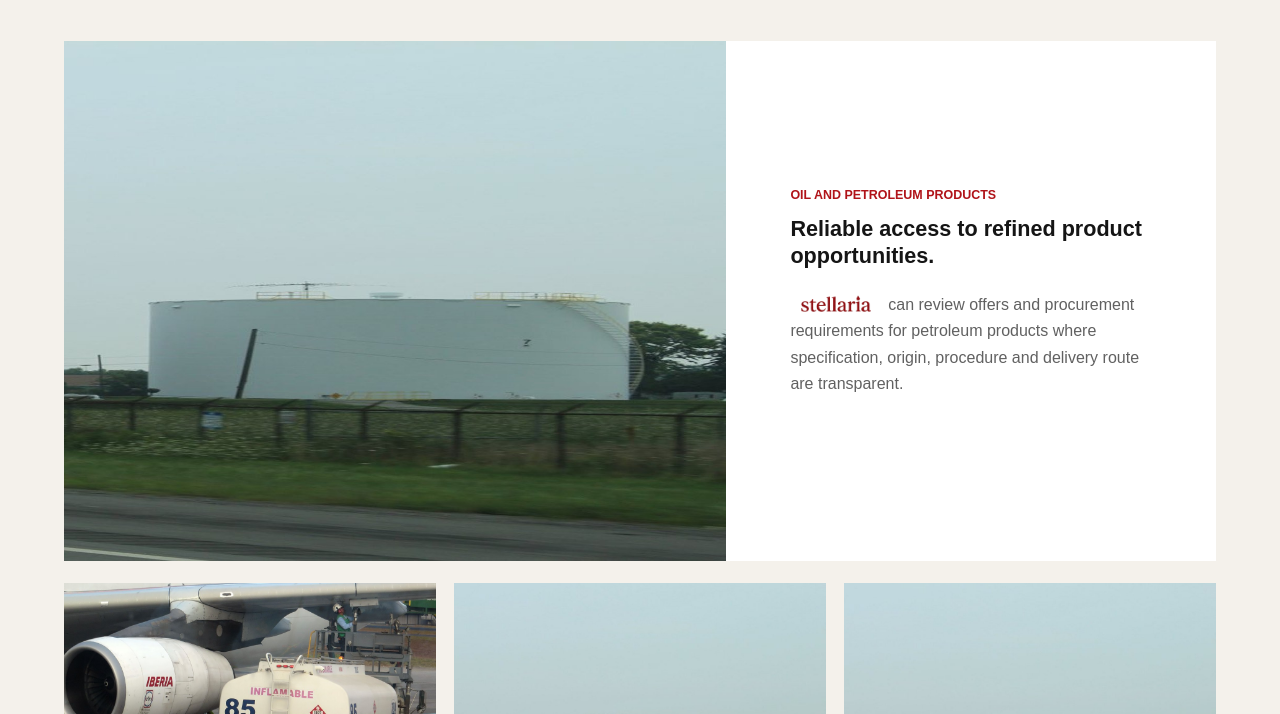
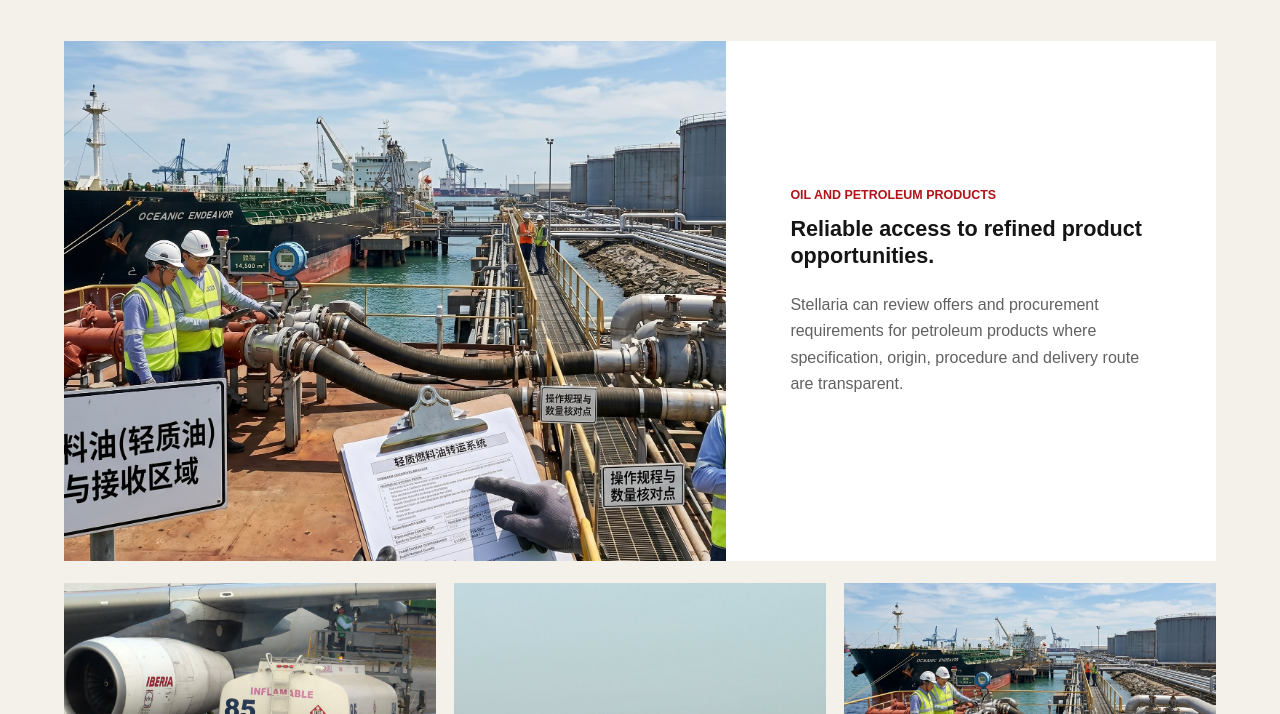
Before and after one commit to kfrem/stellaria-hk-website, a plain HTML site: page index.html in a window 1280 px wide. Shown: the part 2086-2800 px from the top of the page. Drawn offline with Linux system fonts and the light colour scheme.

Commit message:
Refresh Stellaria imagery and clean copy

```diff
--- a/index.html
+++ b/index.html
@@ -9,12 +9,12 @@
     />
     <title>Stellaria Hong Kong Company | Global Trading</title>
     <link rel="icon" type="image/png" href="assets/favicon.png" />
-    <link rel="stylesheet" href="styles.css?v=20260604-refinery-network" />
+    <link rel="stylesheet" href="styles.css?v=20260604-image-refresh" />
   </head>
   <body>
     <header class="site-header">
       <a class="brand" href="#top" aria-label="Stellaria home">
-        <img src="assets/stellaria-logo.png" alt="Stellaria" />
+        <img src="assets/stellaria-logo-clean.png" alt="Stellaria" />
       </a>
       <nav aria-label="Primary navigation">
         <a href="#about" data-i18n="navAbout">Who we are</a>
@@ -52,9 +52,8 @@
           <h2 data-i18n="aboutTitle">A Hong Kong platform for structured commodity procurement.</h2>
         </div>
         <div class="lead-copy">
-          <p data-i18n-html="aboutLead">
-            <span class="inline-logo"><img src="assets/stellaria-logo.png" alt="Stellaria" /></span>
-            works across international supply channels to support demand for refined petroleum
+          <p data-i18n="aboutLead">
+            Stellaria works across international supply channels to support demand for refined petroleum
             products, crude oil, metals and related resources entering the Mainland China market.
           </p>
           <p data-i18n="aboutDetail">
@@ -90,13 +89,12 @@
         </div>
 
         <div class="product-feature">
-          <img src="assets/photos/hero-refinery.jpg" alt="Oil refinery infrastructure" />
+          <img src="assets/photos/d6-terminal.jpg" alt="Petroleum terminal and vessel delivery operations" />
           <div>
             <p class="eyebrow" data-i18n="oilEyebrow">Oil and petroleum products</p>
             <h3 data-i18n="oilTitle">Reliable access to refined product opportunities.</h3>
-            <p data-i18n-html="oilText">
-              <span class="inline-logo"><img src="assets/stellaria-logo.png" alt="Stellaria" /></span>
-              can review offers and procurement requirements for petroleum products where
+            <p data-i18n="oilText">
+              Stellaria can review offers and procurement requirements for petroleum products where
               specification, origin, procedure and delivery route are transparent.
             </p>
           </div>
@@ -114,31 +112,31 @@
             <p data-i18n="prodEn590">Ultra-low sulphur diesel for mobility, industrial distribution and strategic reserves.</p>
           </article>
           <article>
-            <img src="assets/photos/d6-fuel-oil.jpg" alt="Fuel oil refinery and storage infrastructure" />
+            <img src="assets/photos/d6-terminal.jpg" alt="Fuel oil terminal and delivery operations" />
             <h3 data-i18n="prodD6Title">D6 Virgin Fuel Oil</h3>
             <p data-i18n="prodD6">Bulk fuel oil reviewed against volume, procedure, delivery and receiving capability.</p>
           </article>
           <article>
-            <img src="assets/photos/lpg-tanks.jpg" alt="LPG and energy storage infrastructure" />
+            <img src="assets/photos/lpg-distribution.jpg" alt="LPG distribution and industrial energy facility" />
             <h3 data-i18n="prodLpgTitle">LPG</h3>
             <p data-i18n="prodLpg">Liquefied petroleum gas for industrial use, distribution networks and energy programs.</p>
           </article>
           <article>
-            <img src="assets/photos/lng-tanker.jpg" alt="LNG terminal and energy infrastructure" />
+            <img src="assets/photos/lng-energy-terminal.jpg" alt="Gas energy terminal and industrial infrastructure" />
             <h3 data-i18n="prodLngTitle">LNG</h3>
             <p data-i18n="prodLng">Liquefied natural gas opportunities linked to credible sellers and structured offtake demand.</p>
           </article>
           <article>
-            <img src="assets/photos/crude-oil-tanker.jpg" alt="Crude oil refinery and processing infrastructure" />
+            <img src="assets/photos/crude-oil-drums.jpg" alt="Crude oil drums and petroleum storage yard" />
             <h3 data-i18n="prodCrudeTitle">Crude Oil</h3>
-            <p data-i18n="prodCrude">Crude oil interest including Basrah Light and Basrah Medium allocation procedures.</p>
+            <p data-i18n="prodCrude">Crude oil opportunities for qualified refinery, industrial and institutional procurement requirements.</p>
           </article>
         </div>
       </section>
 
       <section id="markets" class="section markets">
         <div class="market-card large">
-          <img src="assets/photos/metals.jpg" alt="Industrial commodity infrastructure" />
+          <img src="assets/photos/hero-commodities-port.jpg" alt="Port, metals and industrial commodity logistics" />
           <div>
             <p class="eyebrow" data-i18n="metalsEyebrow">Metals and minerals</p>
             <h2 data-i18n="metalsTitle">Industrial inputs for a manufacturing economy.</h2>
@@ -176,14 +174,13 @@
       </section>
 
       <section id="partners" class="partner-banner">
-        <img src="assets/photos/logistics-port.jpg" alt="Port logistics and commodity movement" />
+          <img src="assets/photos/hero-commodities-port.jpg" alt="Port logistics and commodity movement" />
         <div>
           <p class="eyebrow" data-i18n="partnersEyebrow">Partner with Stellaria</p>
           <h2 data-i18n="partnersTitle">We welcome serious supply and procurement discussions.</h2>
-          <p data-i18n-html="partnersText">
+          <p data-i18n="partnersText">
             Suppliers, mandate holders, refinery representatives and institutional buyers can contact
-            <span class="inline-logo"><img src="assets/stellaria-logo.png" alt="Stellaria" /></span>
-            for structured commodity discussions.
+            Stellaria for structured commodity discussions.
           </p>
         </div>
       </section>
@@ -265,7 +262,7 @@
 
     <footer>
       <div>
-        <img src="assets/stellaria-logo.png" alt="Stellaria" />
+        <img src="assets/stellaria-logo-clean.png" alt="Stellaria" />
         <p data-i18n="footerIntro">Connecting vital resources to the Mainland China market.</p>
       </div>
       <div>
@@ -280,6 +277,6 @@
       </div>
     </footer>
 
-    <script src="script.js?v=20260604-refinery-network"></script>
+    <script src="script.js?v=20260604-image-refresh"></script>
   </body>
 </html>
--- a/script.js
+++ b/script.js
@@ -14,7 +14,7 @@ const translations = {
     aboutEyebrow: "Who we are",
     aboutTitle: "A Hong Kong platform for structured commodity procurement.",
     aboutLead:
-      '<span class="inline-logo"><img src="assets/stellaria-logo.png" alt="Stellaria" /></span> works across international supply channels to support demand for refined petroleum products, crude oil, metals and related resources entering the Mainland China market.',
+      "Stellaria works across international supply channels to support demand for refined petroleum products, crude oil, metals and related resources entering the Mainland China market.",
     aboutDetail:
       "Our commercial role is to connect credible supply, qualified buyers, documentation discipline, shipping coordination and bankable transaction procedures.",
     metricEntities: "state-related demand relationships",
@@ -28,7 +28,7 @@ const translations = {
     oilEyebrow: "Oil and petroleum products",
     oilTitle: "Reliable access to refined product opportunities.",
     oilText:
-      '<span class="inline-logo"><img src="assets/stellaria-logo.png" alt="Stellaria" /></span> can review offers and procurement requirements for petroleum products where specification, origin, procedure and delivery route are transparent.',
+      "Stellaria can review offers and procurement requirements for petroleum products where specification, origin, procedure and delivery route are transparent.",
     prodJet:
       "Aviation turbine fuel for qualified airport, airline and state-linked procurement demand.",
     prodEn590:
@@ -44,7 +44,7 @@ const translations = {
       "Liquefied natural gas opportunities linked to credible sellers and structured offtake demand.",
     prodCrudeTitle: "Crude Oil",
     prodCrude:
-      "Crude oil interest including Basrah Light and Basrah Medium allocation procedures.",
+      "Crude oil opportunities for qualified refinery, industrial and institutional procurement requirements.",
     metalsEyebrow: "Metals and minerals",
     metalsTitle: "Industrial inputs for a manufacturing economy.",
     metalsText:
@@ -75,7 +75,7 @@ const translations = {
     partnersEyebrow: "Partner with Stellaria",
     partnersTitle: "We welcome serious supply and procurement discussions.",
     partnersText:
-      'Suppliers, mandate holders, refinery representatives and institutional buyers can contact <span class="inline-logo"><img src="assets/stellaria-logo.png" alt="Stellaria" /></span> for structured commodity discussions.',
+      "Suppliers, mandate holders, refinery representatives and institutional buyers can contact Stellaria for structured commodity discussions.",
     networkEyebrow: "Network",
     networkTitle: "Sister and partner companies.",
     networkText:
@@ -129,7 +129,7 @@ const translations = {
     aboutEyebrow: "关于我们",
     aboutTitle: "立足香港的结构化大宗商品采购平台。",
     aboutLead:
-      '<span class="inline-logo"><img src="assets/stellaria-logo.png" alt="Stellaria" /></span> 通过国际供应渠道，支持成品油、原油、金属及相关资源进入中国内地市场的采购需求。',
+      "Stellaria 通过国际供应渠道，支持成品油、原油、金属及相关资源进入中国内地市场的采购需求。",
     aboutDetail:
       "我们的商业角色是连接可信供应、合格买方、严谨文件、航运协调及具备银行可执行性的交易流程。",
     metricEntities: "国家相关需求关系",
@@ -143,7 +143,7 @@ const translations = {
     oilEyebrow: "石油及石油产品",
     oilTitle: "连接可信的成品油供应机会。",
     oilText:
-      '当产品规格、来源、流程及交付路线清晰时，<span class="inline-logo"><img src="assets/stellaria-logo.png" alt="Stellaria" /></span> 可审阅石油产品报价及采购需求。',
+      "当产品规格、来源、流程及交付路线清晰时，Stellaria 可审阅石油产品报价及采购需求。",
     prodJet:
       "面向合格机场、航空公司及国家相关采购需求的航空涡轮燃料。",
     prodEn590:
@@ -159,7 +159,7 @@ const translations = {
       "连接可信卖方及结构化承购需求的液化天然气机会。",
     prodCrudeTitle: "原油",
     prodCrude:
-      "原油采购兴趣包括 Basrah Light 及 Basrah Medium 配置流程。",
+      "面向合格炼厂、工业用户及机构采购需求的原油机会。",
     metalsEyebrow: "金属与矿产",
     metalsTitle: "服务制造经济的工业投入品。",
     metalsText:
@@ -190,7 +190,7 @@ const translations = {
     partnersEyebrow: "与 Stellaria 合作",
     partnersTitle: "欢迎严肃的供应与采购洽谈。",
     partnersText:
-      '供应商、授权代表、炼厂代表及机构买方可联系 <span class="inline-logo"><img src="assets/stellaria-logo.png" alt="Stellaria" /></span> 开展结构化大宗商品洽谈。',
+      "供应商、授权代表、炼厂代表及机构买方可联系 Stellaria 开展结构化大宗商品洽谈。",
     networkEyebrow: "网络",
     networkTitle: "姊妹公司与合作伙伴。",
     networkText:
@@ -237,10 +237,6 @@ const setLanguage = (lang) => {
     const key = node.getAttribute("data-i18n");
     if (translations[lang][key]) node.textContent = translations[lang][key];
   });
-  document.querySelectorAll("[data-i18n-html]").forEach((node) => {
-    const key = node.getAttribute("data-i18n-html");
-    if (translations[lang][key]) node.innerHTML = translations[lang][key];
-  });
   document.querySelectorAll("[data-lang]").forEach((button) => {
     button.classList.toggle("active", button.getAttribute("data-lang") === lang);
   });
--- a/styles.css
+++ b/styles.css
@@ -111,7 +111,7 @@ nav a {
   inset: 0;
   background:
     linear-gradient(90deg, rgba(0,0,0,0.82), rgba(0,0,0,0.5) 45%, rgba(0,0,0,0.16)),
-    url("assets/photos/hero-refinery.jpg") center/cover;
+    url("assets/photos/hero-commodities-port.jpg") center/cover;
 }
 
 .hero-copy {
@@ -473,20 +473,6 @@ footer img {
   margin-bottom: 24px;
 }
 
-.inline-logo {
-  display: inline-flex;
-  width: 5.7em;
-  height: 1.1em;
-  vertical-align: -0.15em;
-  margin-right: 0.14em;
-}
-
-.inline-logo img {
-  width: 100%;
-  height: 100%;
-  object-fit: contain;
-}
-
 .partners-list {
   background: var(--white);
 }
```
Also changed, not shown: assets/photos/crude-oil-drums.jpg (added), assets/photos/d6-terminal.jpg (added), assets/photos/hero-commodities-port.jpg (added), assets/photos/lng-energy-terminal.jpg (added), assets/photos/lpg-distribution.jpg (added), assets/stellaria-logo-clean.png (added), 1 other file.
